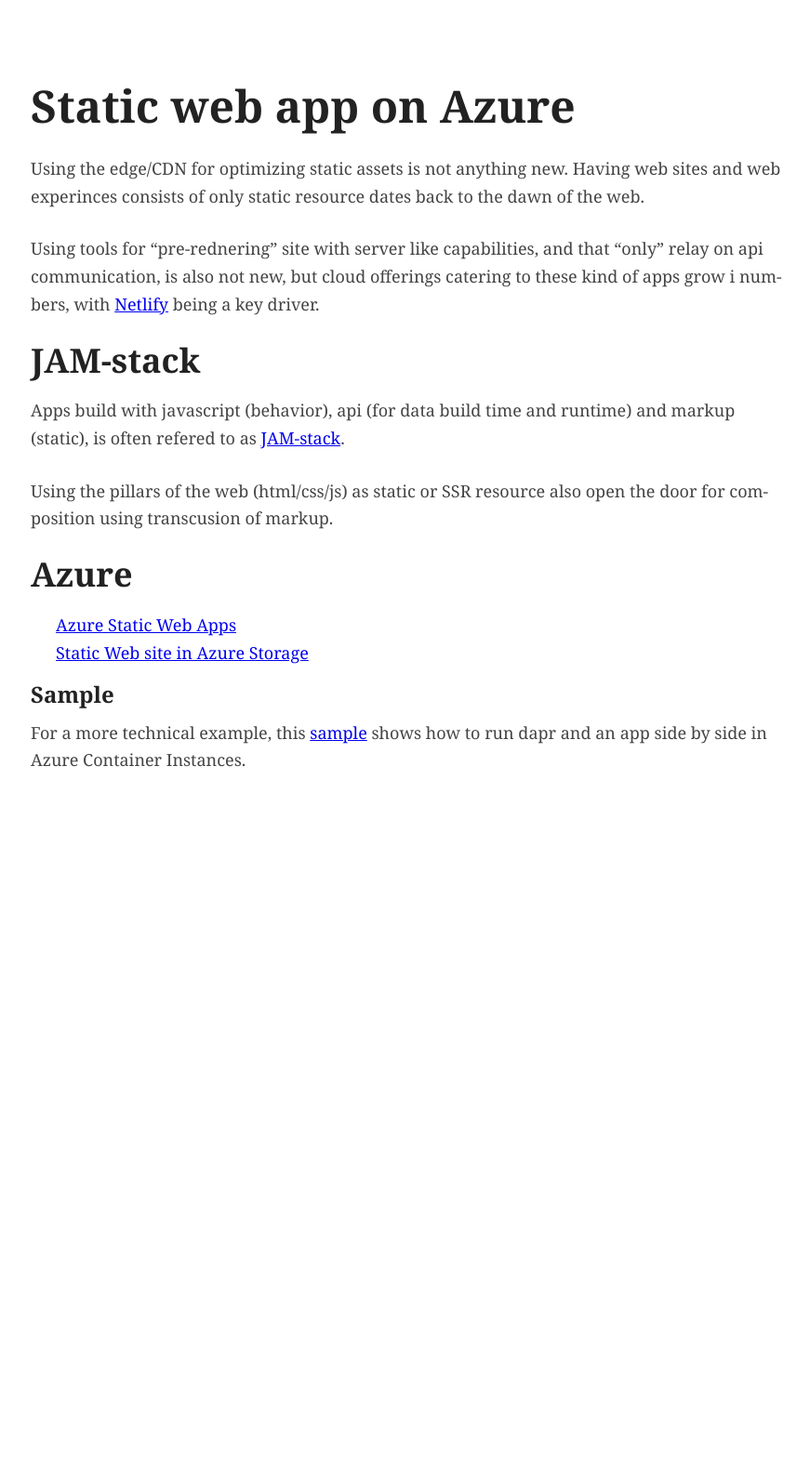
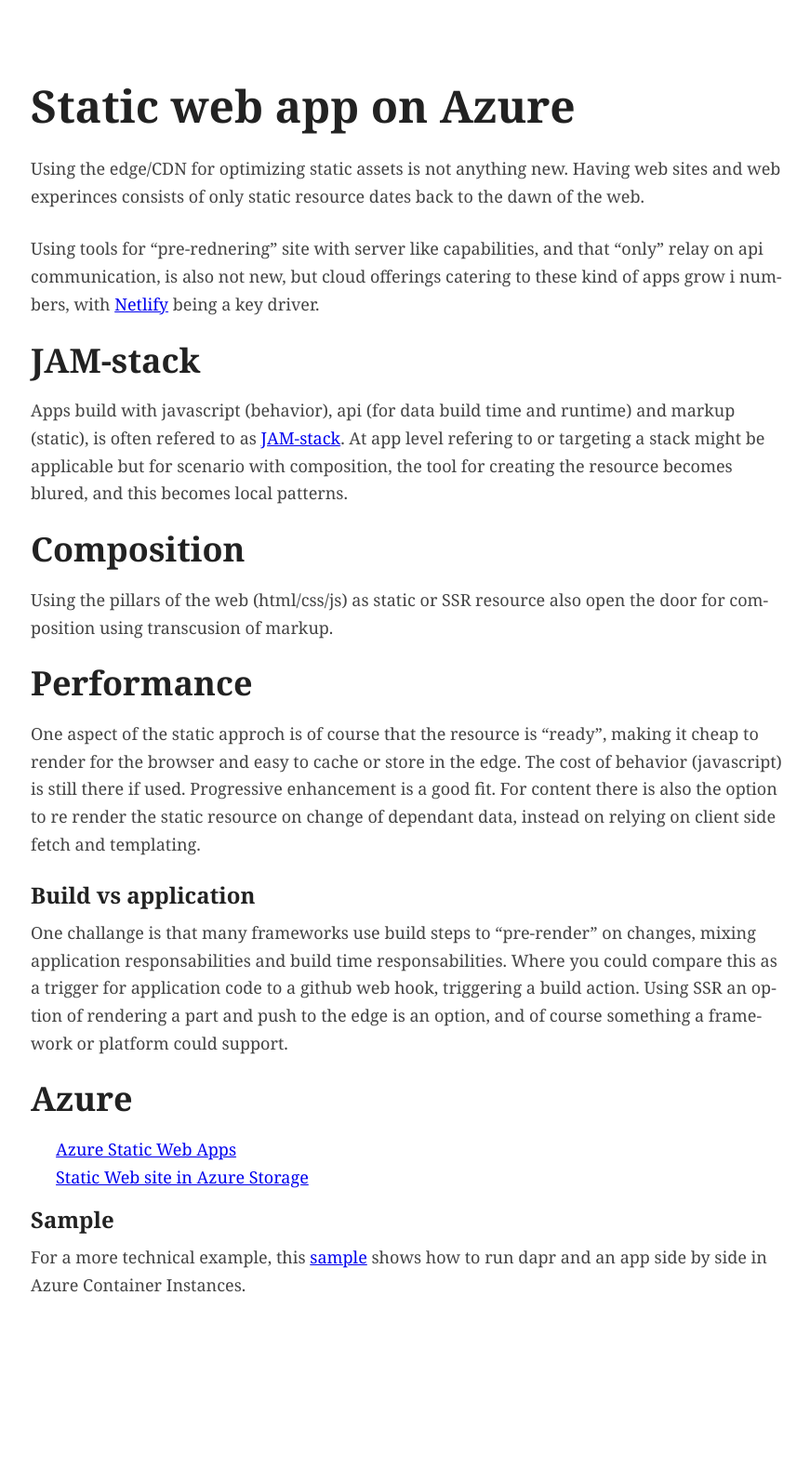
Before and after one commit to perokvist/event-driven-architecture, a Jekyll site: the page built from static.md, in a window 1280 px wide. Shown: the whole page at 93% size, without its empty margins (202-1073 px from the left). Built offline with Jekyll 4.4.1, drawn with Linux system fonts in a browser that asks for light colours; our own code applies the rules of GitHub Pages for plain Markdown files; before the commit the page ends 1013 px from its top, so only the background shows below that.

Commit message:
performance

```diff
--- a/static.md
+++ b/static.md
@@ -10,8 +10,20 @@ Using tools for "pre-rednering" site with server like capabilities, and that "on
 
 ## JAM-stack
 Apps build with javascript (behavior), api (for data build time and runtime) and markup (static), is often refered to as [JAM-stack](https://jamstack.org/).
+At app level refering to or targeting a stack might be applicable but for scenario with composition, the tool for creating the resource becomes blured, and this becomes local patterns.
 
+## Composition
 Using the pillars of the web (html/css/js) as static or SSR resource also open the door for composition using transcusion of markup.
+
+## Performance
+One aspect of the static approch is of course that the resource is "ready", making it cheap to render for the browser and easy to cache or store in the edge.
+The cost of behavior (javascript) is still there if used. Progressive enhancement is a good fit. For content there is also the option to re render the static resource on change of dependant data, instead on relying on client side fetch and templating.
+
+### Build vs application
+One challange is that many frameworks use build steps to "pre-render" on changes, mixing application responsabilities and build time responsabilities.
+Where you could compare this as a trigger for application code to a github web hook, triggering a build action.
+Using SSR an option of rendering a part and push to the edge is an option, and of course something a framework or platform could support.
+
 
 
 ## Azure
```
